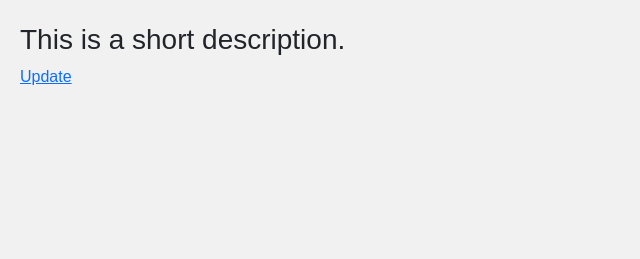
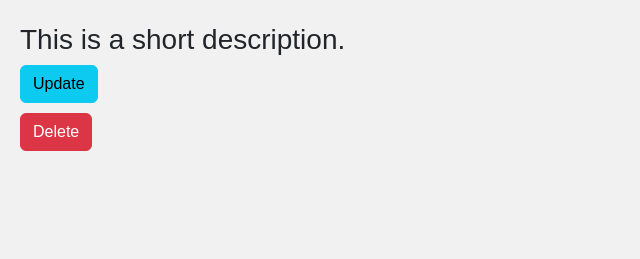
Before and after one commit to allcodejoker/django-blog, a Django app: page /blog_post/1/ in a window 1280 px wide. Shown: the part 541-800 px from the top of the page, without its empty margins (0-640 px from the left). Run offline with Django 5.2, Linux system fonts and the light colour scheme; a user stored in the database is signed in; data comes from the database, SQL or seed files in the repository; both versions use the stored data as it was after the commit.

Commit message:
delete blog posts

```diff
--- a/main/templates/blog_post_details.html
+++ b/main/templates/blog_post_details.html
@@ -10,6 +10,14 @@
 <br /><br />
 <h3>{{ blog_post.description }}</h3>
 {% if user.id == blog_post.user.id %}
-    <a href="{% url 'blog_update' blog_post.pk %}">Update</a>
+    <a href="{% url 'blog_update' blog_post.pk %}" class="btn btn-info">Update</a>
 {% endif %}
+
+{% if user.id == blog_post.user.id %}
+    <form action="{% url 'blog_delete' blog_post.pk %}" method="POST">
+        {% csrf_token %}
+        <button type="submit" class="btn btn-danger">Delete</button>
+    </form>
+{% endif %}
+
 {% endblock %}
--- a/main/urls.py
+++ b/main/urls.py
@@ -10,4 +10,5 @@ urlpatterns = [
     path('logout_user/', views.logout_user, name="logout_user"),
     path('blog_create/', views.blog_create, name="blog_create"),
     path('blog_update/<int:pk>/', views.blog_update, name="blog_update"),
+    path('blog_delete/<int:pk>/', views.blog_delete, name="blog_delete"),
 ]
--- a/main/views.py
+++ b/main/views.py
@@ -112,3 +112,19 @@ def blog_update(request, pk):
     else:
         print("You are not logged in!!!")
         return redirect("homepage")
+
+def blog_delete(request, pk):
+    if request.user.is_authenticated:
+        blog_post = BlogPost.objects.get(id=pk)
+        if request.user == blog_post.user:
+            if request.method == "POST":
+                blog_post.delete()
+                print("You deleted a blog post!!!")
+                return redirect('homepage')
+            else:
+                print("You need to use a button!!!")
+                return redirect("blog_post_details", pk=blog_post.pk)
+        else:
+            print("You didn't make this post")
+    else:
+        return redirect("homepage")
```
Also changed, not shown: db.sqlite3, main/models.py (line endings or trailing spaces).
